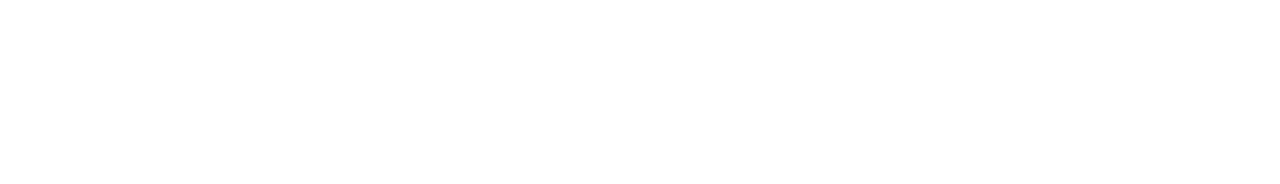
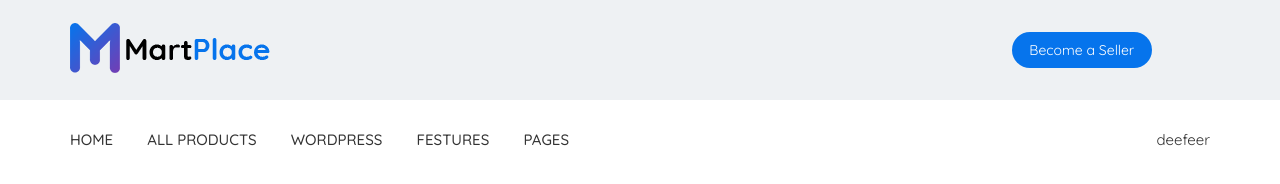
Before and after one commit to Web-devalla/martPlace, a website: page app/index.html in a window 1280 px wide. Drawn offline with nearby package versions, Linux system fonts and the light colour scheme; files that its build step writes are made by us from their sources.

Commit message:
added header

```diff
--- a/app/index.html
+++ b/app/index.html
@@ -1,20 +1,57 @@
 <!DOCTYPE html>
 <html lang="en">
-<head>
-    <meta charset="UTF-8">
-    <meta name="viewport" content="width=device-width, initial-scale=1.0">
-    <meta http-equiv="X-UA-Compatible" content="ie=edge">
+  <head>
+    <meta charset="UTF-8" />
+    <meta name="viewport" content="width=device-width, initial-scale=1.0" />
+    <meta http-equiv="X-UA-Compatible" content="ie=edge" />
     <title>Document</title>
-    <link rel="stylesheet" href="css/libs.min.css">
-    <link rel="stylesheet" href="css/style.min.css">
-</head>
-<body>
-
-
-
+    <link href="https://fonts.googleapis.com/css2?family=Quicksand:wght@400;500;700&display=swap" rel="stylesheet">
+    <link rel="stylesheet" href="css/libs.min.css" />
+    <link rel="stylesheet" href="css/style.min.css" />
+  </head>
+  <body>
+    <header class="header">
+      <div class="header__top">
+        <div class="container">
+          <div class="header__top-inner">
+            <div class="header__logo">
+              <a href="#">
+                <img src="images/logo.png" alt="Logo" />
+              </a>
+            </div>
+            <div class="header__seller">
+              <a href="#">Become a Seller</a>
+            </div>
+            <div class="header__box">
+              <a class="alarm" href="#"></a>
+              <a class="envelope" href="#"></a>
+              <a class="cart" href="#"></a>
+            </div>
+          </div>
+        </div>
+      </div>
+      <div class="header__menu">
+        <div class="container">
+          <div class="header__menu-inner">
+            <nav class="menu">
+              <ul class="menu__list">
+                <li><a href="#">Home</a></li>
+                <li><a href="#">all products</a></li>
+                <li><a href="#">wordpress</a></li>
+                <li><a href="#">festures</a></li>
+                <li><a href="#">Pages</a></li>
+              </ul>
+            </nav>
+            <div class="header__search">
+                deefeer
+            </div>
+          </div>
+        </div>
+      </div>
+    </header>
 
     <script src="https://ajax.googleapis.com/ajax/libs/jquery/3.5.1/jquery.min.js"></script>
     <script src="js/libs.min.js"></script>
     <script src="js/main.min.js"></script>
-</body>
+  </body>
 </html>
--- /dev/null
+++ b/app/scss/_global.scss
@@ -0,0 +1,29 @@
+html{
+    box-sizing: border-box;
+}
+*, *::before, *::after{
+    box-sizing: inherit;
+}
+a{
+    display: inline-block;
+    text-decoration: none;
+    color: $text;
+}
+
+ul,
+li{
+    margin: 0;
+    padding: 0;
+    list-style: none;
+}
+.container{
+    max-width: 1170px;
+    margin: 0 auto;
+    padding: 0px 15px;
+}
+body{
+    font-family: 'Quicksand', sans-serif;
+    font-weight: 400;
+    font-size: 15px;
+    color: $text;
+}
--- /dev/null
+++ b/app/scss/_vars.scss
@@ -0,0 +1,18 @@
+$text: #333333;
+$blue: #0674ec;
+$bg: #eef1f3;
+
+@mixin f400{
+    font-family: 'Quicksand', sans-serif;
+    font-weight: 400;
+}
+
+@mixin f500{
+    font-family: 'Quicksand', sans-serif;
+    font-weight: 500;
+}
+
+@mixin f300{
+    font-family: 'Quicksand', sans-serif;
+    font-weight: 700;
+}
--- a/app/scss/style.scss
+++ b/app/scss/style.scss
@@ -1,6 +1,44 @@
-html{
-    box-sizing: border-box;
+@import 'vars';
+@import 'global';
+
+.header__top{
+    background-color: $bg;
 }
-*, *::before, *::after{
-    box-sizing: inherit;
+.header__top-inner{
+    display: flex;
+    justify-content: space-between;
+    height: 100px;
+    align-items: center;
 }
+.header__seller{
+    margin-left: auto;
+    margin-right: 50px;
+    font-size: 14px;
+    background-color: $blue;
+    width: 140px;
+    height: 36px;
+    line-height: 28px;
+    padding: 4px;
+    text-align: center;
+    border-radius: 23px;
+    a{
+        color: #fff;
+    }
+}
+.header__menu-inner{
+    display: flex;
+    justify-content: space-between;
+    align-items: center;
+    height: 80px;
+}
+
+.menu__list{
+    text-transform: uppercase;
+    @include f500;
+    li{
+        display: inline-block;
+        & + li{
+        margin-left: 30px;
+        }
+    }
+}
--- a/gulpfile.js
+++ b/gulpfile.js
@@ -8,7 +8,7 @@ uglify = require('gulp-uglify'),
 cssmin = require('gulp-cssmin');
 
 gulp.task('sass', function(){
-    return gulp.src('app/scss/style.scss')
+    return gulp.src('app/scss/**/*.scss')
             .pipe(sass({outputStyle: 'compressed'}))
             .pipe(rename({suffix: '.min'}))
             .pipe(autoprefixer({
@@ -59,7 +59,7 @@ gulp.task('browser-sync', function() { /*для автоматического
 });
 
 gulp.task('watch', function(){ /* слежение */
-    gulp.watch('app/scss/style.scss', gulp.parallel('sass'))
+    gulp.watch('app/scss/**/*.scss', gulp.parallel('sass'))
     gulp.watch('app/*.html', gulp.parallel('html'))
     gulp.watch('app/js/*.js', gulp.parallel('js'))
 
```
Also changed, not shown: app/css/style.min.css, app/images/logo.png (added).
